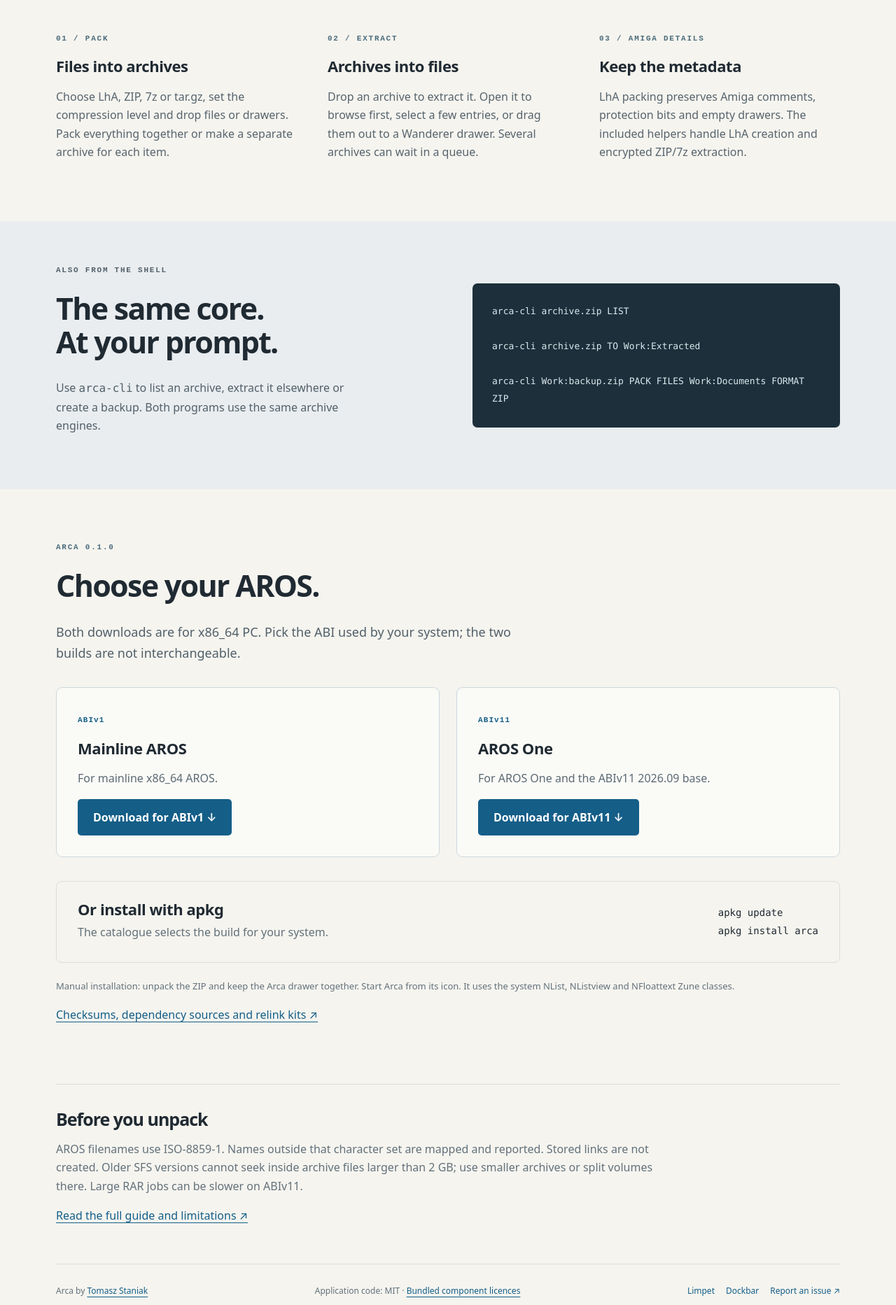
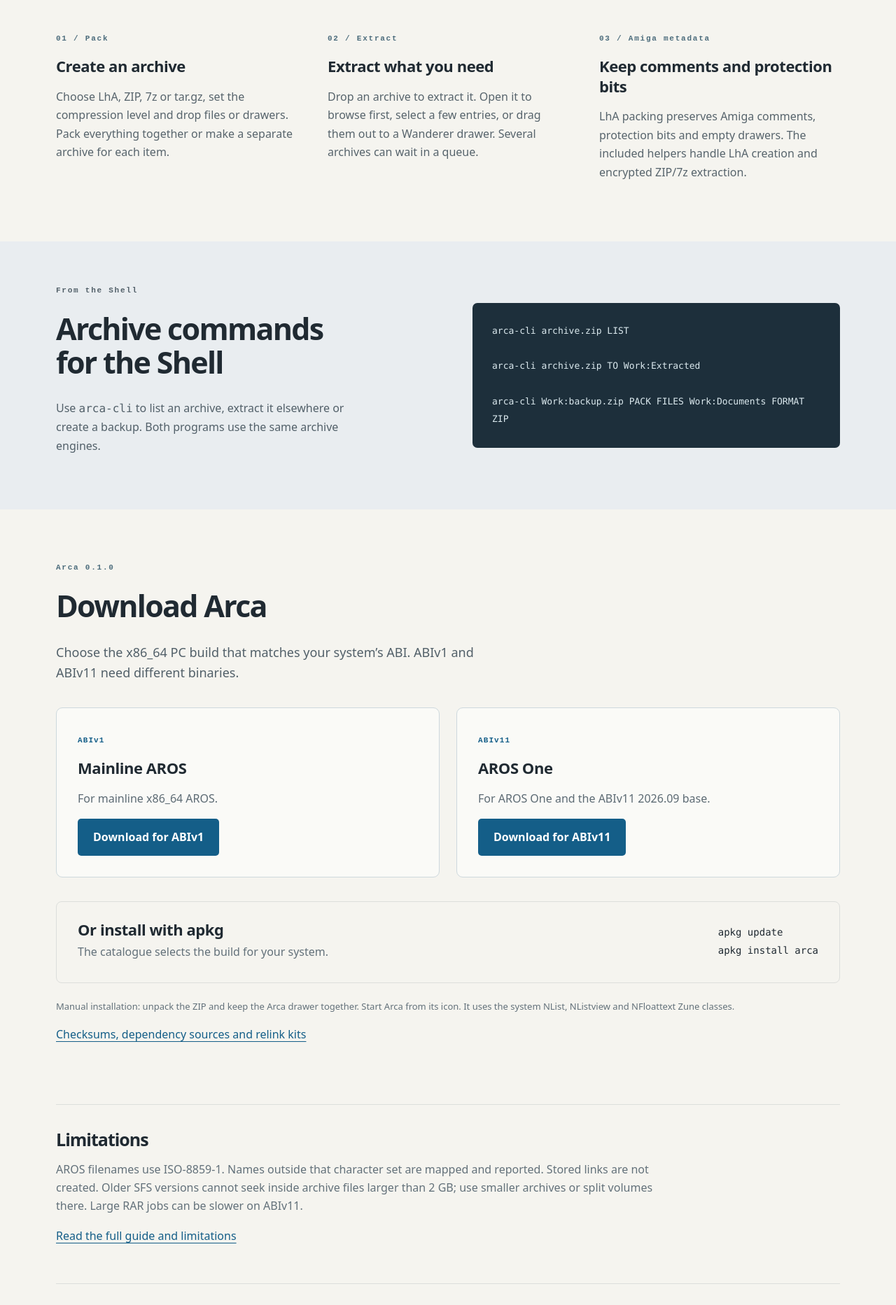
Before and after one commit to tomaszstaniak/arca, a plain HTML site: page website/index.html in a window 1280 px wide. Shown: the part 935-2800 px from the top of the page at 70% size. Drawn offline with Linux system fonts and the light colour scheme.

Commit message:
docs: simplify website copy and describe archive tasks directly

```diff
--- a/website/index.html
+++ b/website/index.html
@@ -1,19 +1,19 @@
 <!doctype html>
 <html lang="en"><head><meta charset="utf-8"><meta name="viewport" content="width=device-width,initial-scale=1">
-<title>Arca — Archives for AROS</title><meta name="description" content="Pack, browse and extract archives with Arca, a native Zune archive manager for AROS. Downloads for x86_64 ABIv1 and ABIv11.">
-<meta name="theme-color" content="#f5f4ef"><meta property="og:title" content="Arca — Archives for AROS"><meta property="og:description" content="LhA, ZIP, 7z and tar.gz packing. Archive browsing and extraction with a native Zune interface."><meta property="og:type" content="website"><meta property="og:image" content="https://tomaszstaniak.github.io/arca/assets/application-128.png">
+<title>Arca: archives for AROS</title><meta name="description" content="Pack, browse and extract archives with Arca, a native Zune archive manager for AROS. Downloads for x86_64 ABIv1 and ABIv11.">
+<meta name="theme-color" content="#f5f4ef"><meta property="og:title" content="Arca: archives for AROS"><meta property="og:description" content="LhA, ZIP, 7z and tar.gz packing. Archive browsing and extraction with a native Zune interface."><meta property="og:type" content="website"><meta property="og:image" content="https://tomaszstaniak.github.io/arca/assets/application-128.png">
 <link rel="icon" type="image/png" href="assets/application.png"><link rel="stylesheet" href="style.css"></head>
 <body><a class="skip" href="#main">Skip to content</a>
-<header class="wrap"><a class="brand" href="#"><img src="assets/application.png" width="40" height="40" alt=""><strong>Arca</strong></a><nav aria-label="Main navigation"><a href="#features">Features</a><a href="https://github.com/tomaszstaniak/arca">Source ↗</a><a class="nav-download" href="#download">Download ↓</a></nav></header>
-<main id="main"><section class="hero wrap"><div><p class="eyebrow">FOR THE AROS DESKTOP</p><h1>Archives.<br><em>Open and packed.</em></h1><p class="intro">Pack files, look inside an archive, or extract what you need. Arca brings these everyday jobs together in a native Zune window.</p><div class="actions"><a class="button" href="#download">Get Arca ↓</a><a href="https://github.com/tomaszstaniak/arca/releases/tag/v0.1.0">Release notes ↗</a></div><p class="fine">Version 0.1.0 · x86_64 PC · ABIv1 &amp; ABIv11</p></div><figure class="hero-shot"><img src="assets/arca-aros-one.png" width="476" height="359" alt="Arca on AROS One, with a format selector, archive drop target and packing options"><figcaption>The packing window on AROS One · System DefIcons</figcaption></figure></section>
-<div class="formats wrap" aria-label="Archive formats"><span>CREATE</span><b>LhA</b><b>ZIP</b><b>7z</b><b>tar.gz</b><span>ALSO READ</span><b>RAR</b><b>LZX</b><b>tar</b><span>and more</span></div>
-<section class="wrap section" id="features"><p class="eyebrow">TWO WAYS IN</p><h2>Drop it in.<br>Or look inside first.</h2><div class="features"><article><span class="number">01 / PACK</span><h3>Files into archives</h3><p>Choose LhA, ZIP, 7z or tar.gz, set the compression level and drop files or drawers. Pack everything together or make a separate archive for each item.</p></article><article><span class="number">02 / EXTRACT</span><h3>Archives into files</h3><p>Drop an archive to extract it. Open it to browse first, select a few entries, or drag them out to a Wanderer drawer. Several archives can wait in a queue.</p></article><article><span class="number">03 / AMIGA DETAILS</span><h3>Keep the metadata</h3><p>LhA packing preserves Amiga comments, protection bits and empty drawers. The included helpers handle LhA creation and encrypted ZIP/7z extraction.</p></article></div></section>
-<section class="shell"><div class="wrap shell-grid"><div><p class="eyebrow">ALSO FROM THE SHELL</p><h2>The same core.<br>At your prompt.</h2><p>Use <code>arca-cli</code> to list an archive, extract it elsewhere or create a backup. Both programs use the same archive engines.</p></div><pre><code>arca-cli archive.zip LIST
+<header class="wrap"><a class="brand" href="#"><img src="assets/application.png" width="40" height="40" alt=""><strong>Arca</strong></a><nav aria-label="Main navigation"><a href="#features">Features</a><a href="https://github.com/tomaszstaniak/arca">Source</a><a class="nav-download" href="#download">Download</a></nav></header>
+<main id="main"><section class="hero wrap"><div><p class="eyebrow">For the AROS desktop</p><h1>Pack and open<br><em>archives on AROS.</em></h1><p class="intro">Arca is a native Zune archive manager. Drop files to pack them, browse an archive before extracting it, or take out just the entries you need.</p><div class="actions"><a class="button" href="#download">Download Arca</a><a href="https://github.com/tomaszstaniak/arca/releases/tag/v0.1.0">Release notes</a></div><p class="fine">Version 0.1.0 · x86_64 PC · ABIv1 &amp; ABIv11</p></div><figure class="hero-shot"><img src="assets/arca-aros-one.png" width="476" height="359" alt="Arca on AROS One, with a format selector, archive drop target and packing options"><figcaption>The packing window on AROS One · System DefIcons</figcaption></figure></section>
+<div class="formats wrap" aria-label="Archive formats"><span>Create</span><b>LhA</b><b>ZIP</b><b>7z</b><b>tar.gz</b><span>Also read</span><b>RAR</b><b>LZX</b><b>tar</b><span>and more</span></div>
+<section class="wrap section" id="features"><p class="eyebrow">Packing and extraction</p><h2>Drop files to pack them.<br>Open an archive to browse it.</h2><div class="features"><article><span class="number">01 / Pack</span><h3>Create an archive</h3><p>Choose LhA, ZIP, 7z or tar.gz, set the compression level and drop files or drawers. Pack everything together or make a separate archive for each item.</p></article><article><span class="number">02 / Extract</span><h3>Extract what you need</h3><p>Drop an archive to extract it. Open it to browse first, select a few entries, or drag them out to a Wanderer drawer. Several archives can wait in a queue.</p></article><article><span class="number">03 / Amiga metadata</span><h3>Keep comments and protection bits</h3><p>LhA packing preserves Amiga comments, protection bits and empty drawers. The included helpers handle LhA creation and encrypted ZIP/7z extraction.</p></article></div></section>
+<section class="shell"><div class="wrap shell-grid"><div><p class="eyebrow">From the Shell</p><h2>Archive commands<br>for the Shell</h2><p>Use <code>arca-cli</code> to list an archive, extract it elsewhere or create a backup. Both programs use the same archive engines.</p></div><pre><code>arca-cli archive.zip LIST
 
 arca-cli archive.zip TO Work:Extracted
 
 arca-cli Work:backup.zip PACK FILES Work:Documents FORMAT ZIP</code></pre></div></section>
-<section id="download" class="wrap section"><p class="eyebrow">ARCA 0.1.0</p><h2>Choose your AROS.</h2><p class="lead">Both downloads are for x86_64 PC. Pick the ABI used by your system; the two builds are not interchangeable.</p><div class="downloads"><article><span class="tag">ABIv1</span><h3>Mainline AROS</h3><p>For mainline x86_64 AROS.</p><a class="button" href="https://github.com/tomaszstaniak/arca/releases/download/v0.1.0/Arca-0.1.0-aros-x86_64-abiv1-pc.zip">Download for ABIv1 ↓</a></article><article><span class="tag">ABIv11</span><h3>AROS One</h3><p>For AROS One and the ABIv11 2026.09 base.</p><a class="button" href="https://github.com/tomaszstaniak/arca/releases/download/v0.1.0/Arca-0.1.0-aros-x86_64-abiv11-pc.zip">Download for ABIv11 ↓</a></article></div><div class="install"><div><h3>Or install with apkg</h3><p>The catalogue selects the build for your system.</p></div><pre><code>apkg update
-apkg install arca</code></pre></div><p class="fine">Manual installation: unpack the ZIP and keep the Arca drawer together. Start Arca from its icon. It uses the system NList, NListview and NFloattext Zune classes.</p><p><a href="https://github.com/tomaszstaniak/arca/releases/tag/v0.1.0">Checksums, dependency sources and relink kits ↗</a></p></section>
-<section class="wrap limits"><h2>Before you unpack</h2><p>AROS filenames use ISO-8859-1. Names outside that character set are mapped and reported. Stored links are not created. Older SFS versions cannot seek inside archive files larger than 2 GB; use smaller archives or split volumes there. Large RAR jobs can be slower on ABIv11.</p><a href="https://github.com/tomaszstaniak/arca/blob/main/packaging/ReadMe">Read the full guide and limitations ↗</a></section></main>
-<footer class="wrap"><p>Arca by <a href="https://tomaszstaniak.com">Tomasz Staniak</a></p><p>Application code: MIT · <a href="https://github.com/tomaszstaniak/arca/blob/main/THIRD_PARTY_NOTICES">Bundled component licences</a></p><nav aria-label="Other projects"><a href="https://tomaszstaniak.github.io/limpet/">Limpet</a><a href="https://tomaszstaniak.github.io/aros-dockbar/">Dockbar</a><a href="https://github.com/tomaszstaniak/arca/issues">Report an issue ↗</a></nav></footer></body></html>
+<section id="download" class="wrap section"><p class="eyebrow">Arca 0.1.0</p><h2>Download Arca</h2><p class="lead">Choose the x86_64 PC build that matches your system’s ABI. ABIv1 and ABIv11 need different binaries.</p><div class="downloads"><article><span class="tag">ABIv1</span><h3>Mainline AROS</h3><p>For mainline x86_64 AROS.</p><a class="button" href="https://github.com/tomaszstaniak/arca/releases/download/v0.1.0/Arca-0.1.0-aros-x86_64-abiv1-pc.zip">Download for ABIv1</a></article><article><span class="tag">ABIv11</span><h3>AROS One</h3><p>For AROS One and the ABIv11 2026.09 base.</p><a class="button" href="https://github.com/tomaszstaniak/arca/releases/download/v0.1.0/Arca-0.1.0-aros-x86_64-abiv11-pc.zip">Download for ABIv11</a></article></div><div class="install"><div><h3>Or install with apkg</h3><p>The catalogue selects the build for your system.</p></div><pre><code>apkg update
+apkg install arca</code></pre></div><p class="fine">Manual installation: unpack the ZIP and keep the Arca drawer together. Start Arca from its icon. It uses the system NList, NListview and NFloattext Zune classes.</p><p><a href="https://github.com/tomaszstaniak/arca/releases/tag/v0.1.0">Checksums, dependency sources and relink kits</a></p></section>
+<section class="wrap limits"><h2>Limitations</h2><p>AROS filenames use ISO-8859-1. Names outside that character set are mapped and reported. Stored links are not created. Older SFS versions cannot seek inside archive files larger than 2 GB; use smaller archives or split volumes there. Large RAR jobs can be slower on ABIv11.</p><a href="https://github.com/tomaszstaniak/arca/blob/main/packaging/ReadMe">Read the full guide and limitations</a></section></main>
+<footer class="wrap"><p>Arca by <a href="https://tomaszstaniak.com">Tomasz Staniak</a></p><p>Application code: MIT · <a href="https://github.com/tomaszstaniak/arca/blob/main/THIRD_PARTY_NOTICES">Bundled component licences</a></p><nav aria-label="Other projects"><a href="https://tomaszstaniak.github.io/limpet/">Limpet</a><a href="https://tomaszstaniak.github.io/aros-dockbar/">Dockbar</a><a href="https://github.com/tomaszstaniak/arca/issues">Report an issue</a></nav></footer></body></html>
```
